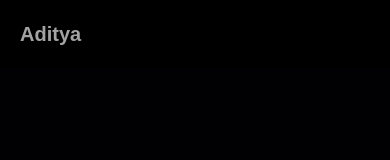
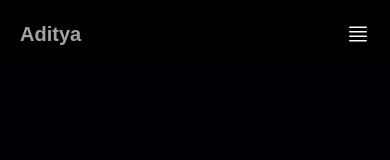
Before and after one commit to Aditya7880900936/PortFolio, a React (Vite) app in the folder PortFolio/: page / in a window 390 px wide. Shown: the top 160 px of the page. Built offline with nearby package versions, Linux system fonts and the light colour scheme; a web font is replaced by a local one.

Commit message:
Working on Navbar section

```diff
--- a/PortFolio/src/Sections/Navbar.jsx
+++ b/PortFolio/src/Sections/Navbar.jsx
@@ -1,6 +1,10 @@
-import React from "react";
+import React, { useState } from "react";
 
 const Navbar = () => {
+  const[isOpen,setIsOpen] = useState(false);
+
+  const toggleMenu= () => setIsOpen((prevIsOpen)=>!prevIsOpen)
+
   return (
     <header className="fixed top-0 left-0 right-0 z-50 bg-black/90 ">
       <div className="max-w-7xl mx-auto ">
@@ -9,8 +13,8 @@ const Navbar = () => {
             href="/"
             className="text-neutral-400 font-bold text-xl hover:text-white transition-colors"
           > Aditya</a>
-          <button>
-            <img src="" alt="" />
+          <button onClick={toggleMenu} className="text-neutral-400 hover:text-white focus:outline-none sm:hidden flex" aria-label="Toggle Menu">
+            <img src={ isOpen ? "assets/close.svg" : "assets/menu.svg"} alt="toggle" className="w-6 h-6" />
           </button>
         </div>
       </div>
```
